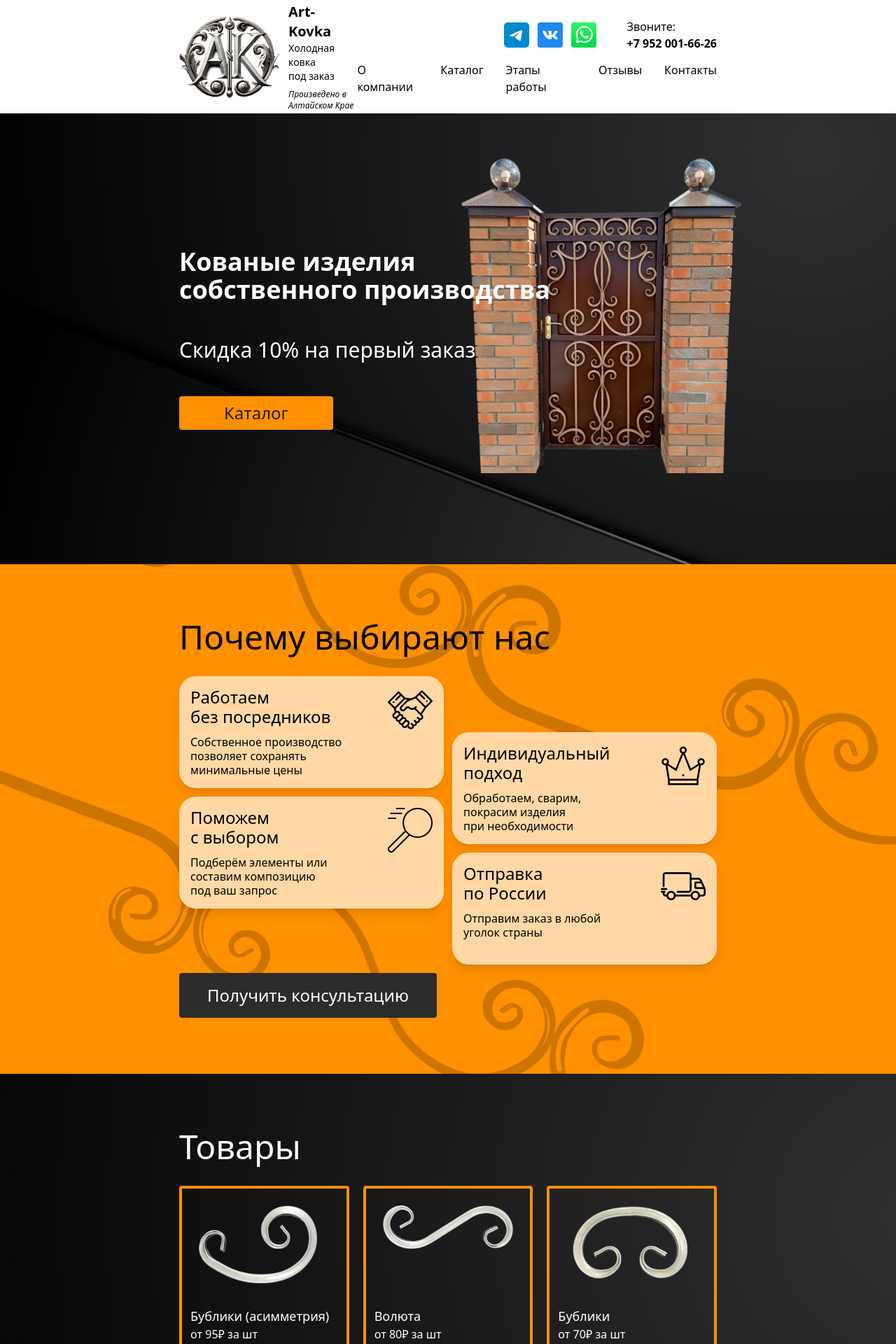
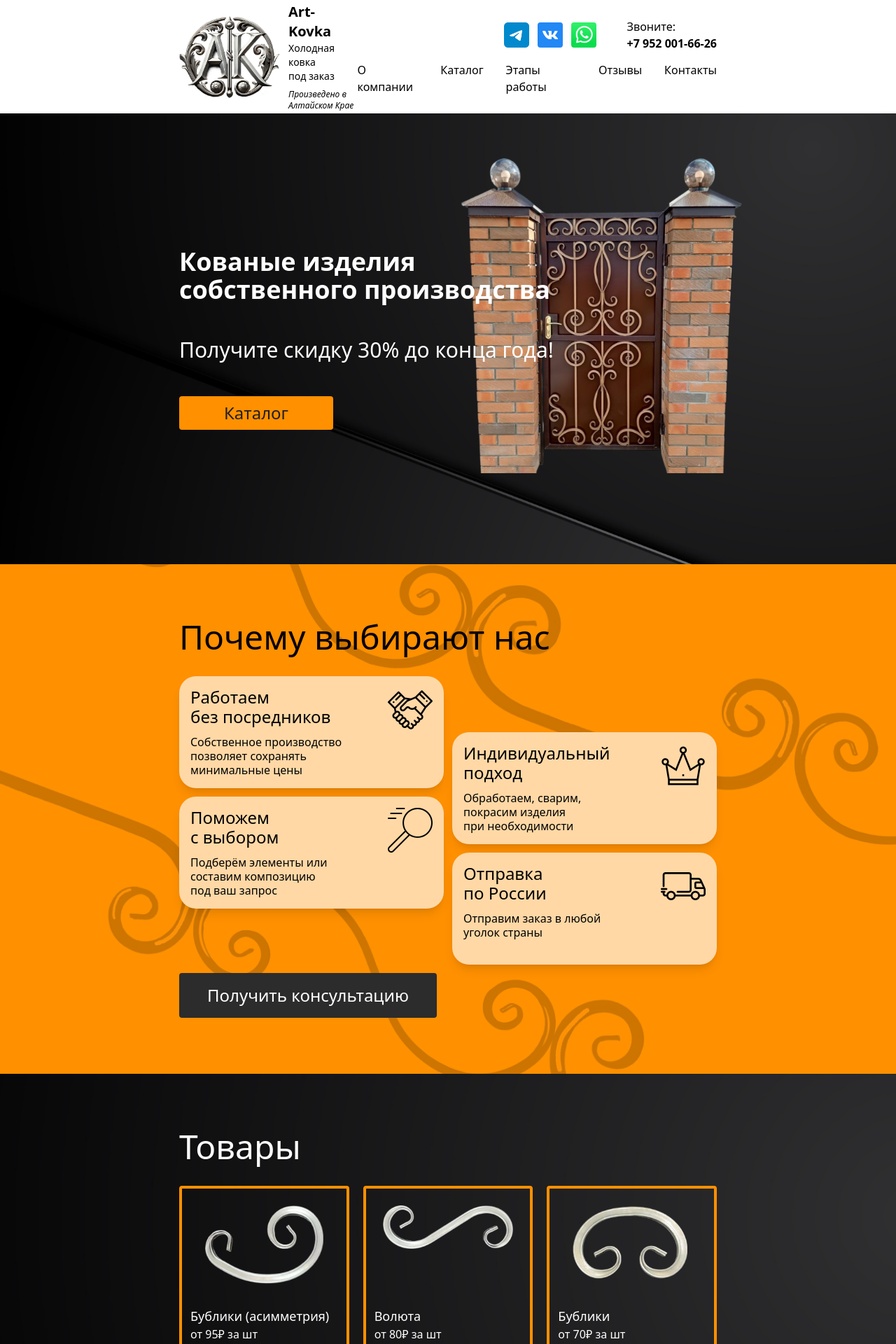
Before and after one commit to Igor-hub-it/kovka-landing, a Nuxt app: page / in a window 1280 px wide. Shown: the top 1920 px of the page at 70% size. Built offline with nearby package versions, Linux system fonts and the light colour scheme.

Commit message:
фикс изображений

```diff
--- a/components/FirstBlock.vue
+++ b/components/FirstBlock.vue
@@ -10,7 +10,7 @@
     >
         <div class="w-5/6 lg:w-3/5 relative flex flex-col justify-center gap-4 lg:gap-12 text-white">
             <p class="text-3xl lg:text-4xl font-medium lg:font-bold z-20">Кованые изделия<br> собственного производства</p>
-            <p class="w-2/5 lg:w-full text-lg lg:text-3xl z-20">Скидка 10% на первый заказ</p>
+            <p class="w-2/5 lg:w-full text-lg lg:text-3xl z-20">Получите скидку 30% до конца года!</p>
             <div class="flex gap-3 lg:gap-10 flex-col lg:flex-row">
                 <a class="lg:hidden mt-20" href="https://docs.google.com/spreadsheets/d/1TMbqFRvjjvPXuiLFWGCVd46HqE0HaBE39QppfNPbOno/edit?gid=0#gid=0">
                     <div class="
--- a/components/Footer.vue
+++ b/components/Footer.vue
@@ -9,15 +9,20 @@
                     <p class="text-xl">Алтайский край. г.Барнаул<br> ул. Северный Власихинский пр. 5</p>
                 </div>
                 <div class="flex flex-col gap-3">
-                    <a href="https://docs.google.com/file/d/157hcVT18hujOG7brEbTIL1U8SY9eS1yG/edit?usp=docslist_api&filetype=msexcel">
+                    <a class="lg:hidden" href="https://docs.google.com/spreadsheets/d/1TMbqFRvjjvPXuiLFWGCVd46HqE0HaBE39QppfNPbOno/edit?gid=0#gid=0">
+                        <div class="h-6 w-full lg:w-fit px-16 py-6 flex justify-center items-center cursor-pointer rounded bg-white text-2xl text-[#404040] border-[2px] border-[#404040] font-bold">
+                            Каталог
+                        </div>
+                    </a>
+                    <a class="hidden lg:block" href="https://docs.google.com/spreadsheets/d/1TMbqFRvjjvPXuiLFWGCVd46HqE0HaBE39QppfNPbOno/edit?gid=1117172338#gid=1117172338">
                         <div class="h-6 w-full lg:w-fit px-16 py-6 flex justify-center items-center cursor-pointer rounded bg-white text-2xl text-[#404040] border-[2px] border-[#404040] font-bold">
                             Каталог
                         </div>
                     </a>
                     <div class="flex justify-between">
-                        <a href="https://web.telegram.org/k/#1711641153"><img src="@/assets/img/tg.png" alt="Телеграмм" class="w-12 h-12 rounded-lg cursor-pointer"></a>
+                        <a href="https://t.me/artkovkaBRN"><img src="@/assets/img/tg.png" alt="Телеграмм" class="w-12 h-12 rounded-lg cursor-pointer"></a>
                         <a href="https://vk.com/art_kovka22"><img src="@/assets/img/vk.png" alt="Группа ВК" class="w-12 h-12 cursor-pointer rounded-lg"></a>
-                        <a href="https://wa.me/79520016626"><img src="@/assets/img/whatsapp.png" alt="WhatsApp" class="w-12 h-12 cursor-pointer rounded-lg"></a>
+                        <a href="https://chat.whatsapp.com/EGPfhgAMIkkHhJDrYYtxeK"><img src="@/assets/img/whatsapp.png" alt="WhatsApp" class="w-12 h-12 cursor-pointer rounded-lg"></a>
                     </div>
                 </div>
             </div>
--- a/components/ThirdBlock.vue
+++ b/components/ThirdBlock.vue
@@ -32,7 +32,9 @@
             <div class="hidden mt-5 lg:grid grid-cols-3 grid-rows-3 gap-5">
                 <div v-for="product of productList" :key="product.text" class="">
                     <div class="relative w-full h-60 border-[4px] border-[#FF9000] rounded text-white">
-                        <img class="p-6 max-h-40 w-auto" :src="product.src" alt="">
+                        <div class="w-full flex justify-center">
+                            <img class="p-6 max-h-40 w-auto" :src="product.src" alt="">
+                        </div>
                         <div class="absolute bottom-3 px-3 rounded">
                             <p class="text-lg font-medium">{{ product.text }}</p>
                             <p>от {{ product.price }}&#8381; за шт</p>
```
Also changed, not shown: assets/img/line.webp.
